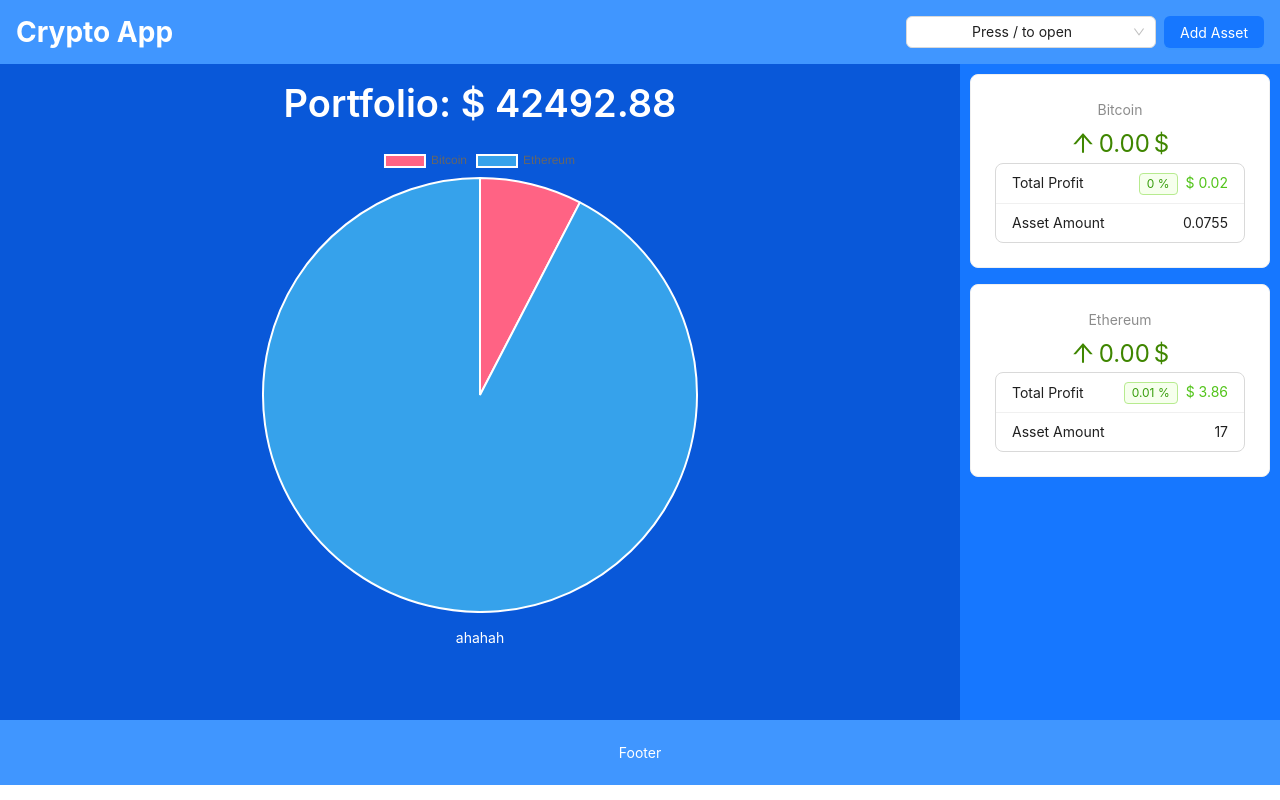
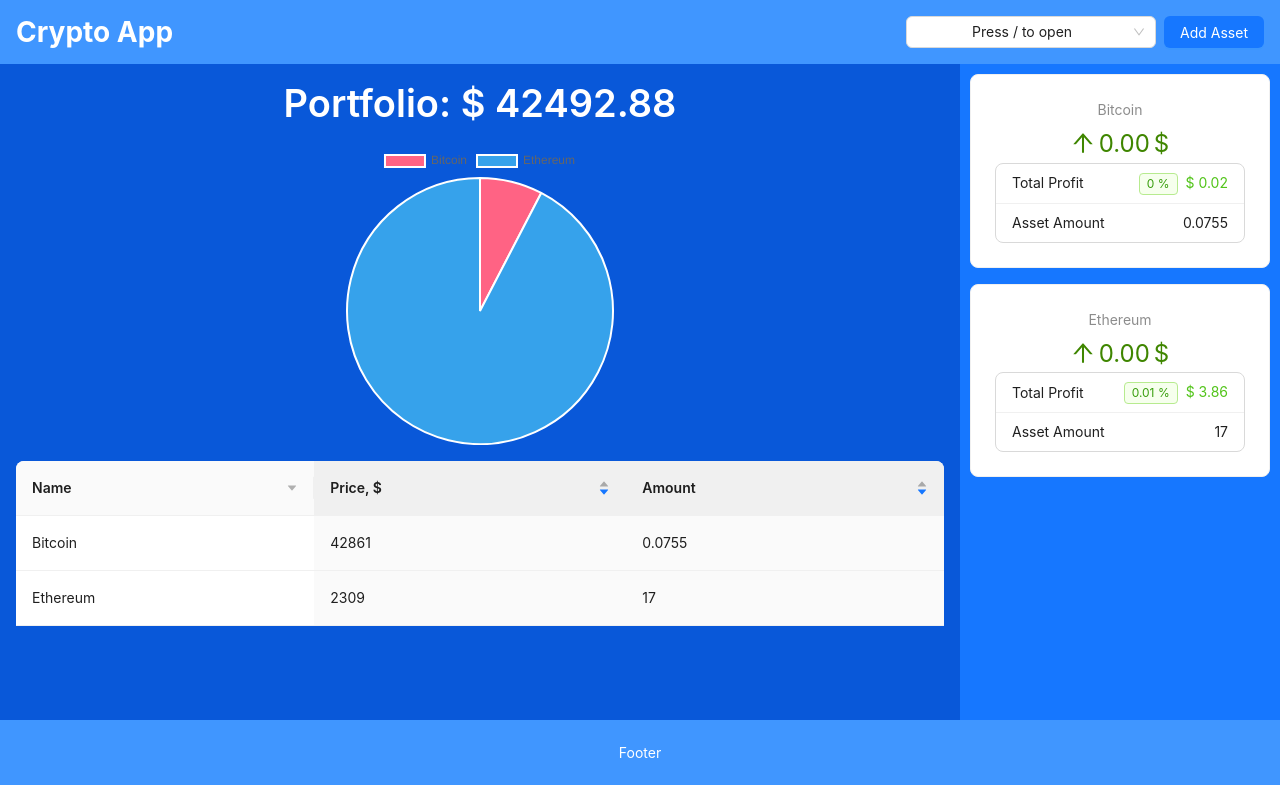
Before and after one commit to T1moQ/crypto-app, a React app: page / in a window 1280 px wide. Built offline with nearby package versions, Linux system fonts and the light colour scheme; the HTML template or start-up script is replaced by a standard one.

Commit message:
asset table comp added

```diff
--- a/src/components/AssetTable.jsx
+++ b/src/components/AssetTable.jsx
@@ -1,9 +1,41 @@
+import { Table } from "antd"
+import { useCrypto } from "../context/cryptoContext";
+
+const columns = [
+   {
+      title: 'Name',
+      dataIndex: 'name',
+      sorter: (a, b) => a.name.length - b.name.length,
+      sortDirections: ['descend'],
+   },
+   {
+      title: 'Price, $',
+      dataIndex: 'price',
+      defaultSortOrder: 'descend',
+      sorter: (a, b) => a.price - b.price,
+   },
+   {
+      title: 'Amount',
+      dataIndex: 'amount',
+      defaultSortOrder: 'descend',
+      sorter: (a, b) => a.amount - b.amount,
+   },
+];
 
 const AssetTable = () => {
+   const { assets } = useCrypto()
+
+   const data = assets.map((asset) => ({
+      key: asset.id,
+      name: asset.name,
+      amount: asset.amount,
+      price: asset.price
+   }))
+
    return (
-      <div>
-         ahahah
-      </div>
+      <>
+         <Table pagination={false} columns={columns} dataSource={data} />
+      </>
    )
 }
 
--- a/src/components/PortfolioChart.jsx
+++ b/src/components/PortfolioChart.jsx
@@ -25,7 +25,7 @@ const PortfolioChart = () => {
       ],
    }
    return (
-      <div style={{ display: 'flex', justifyContent: 'center', marginBottom: '1rem', height: '75%' }}>
+      <div style={{ display: 'flex', justifyContent: 'center', marginBottom: '1rem', height: '300px' }}>
          <Pie data={data} />
       </div>
    )
```
